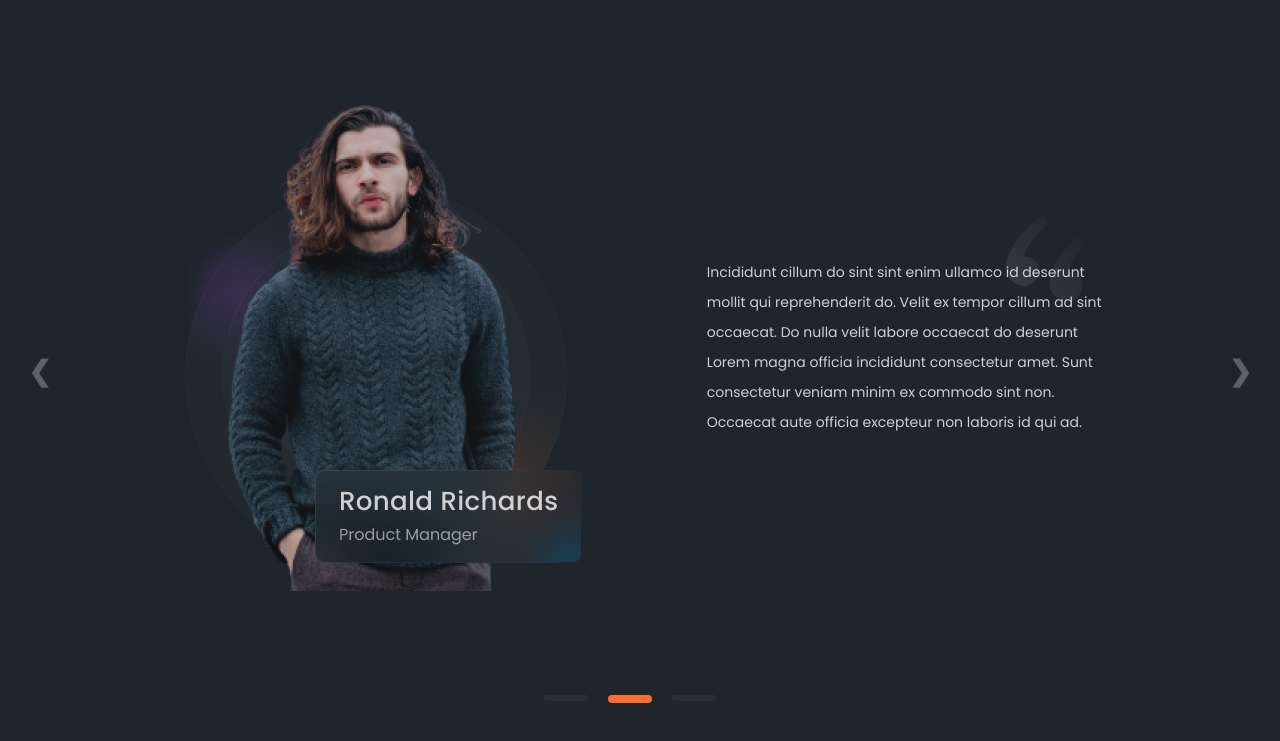
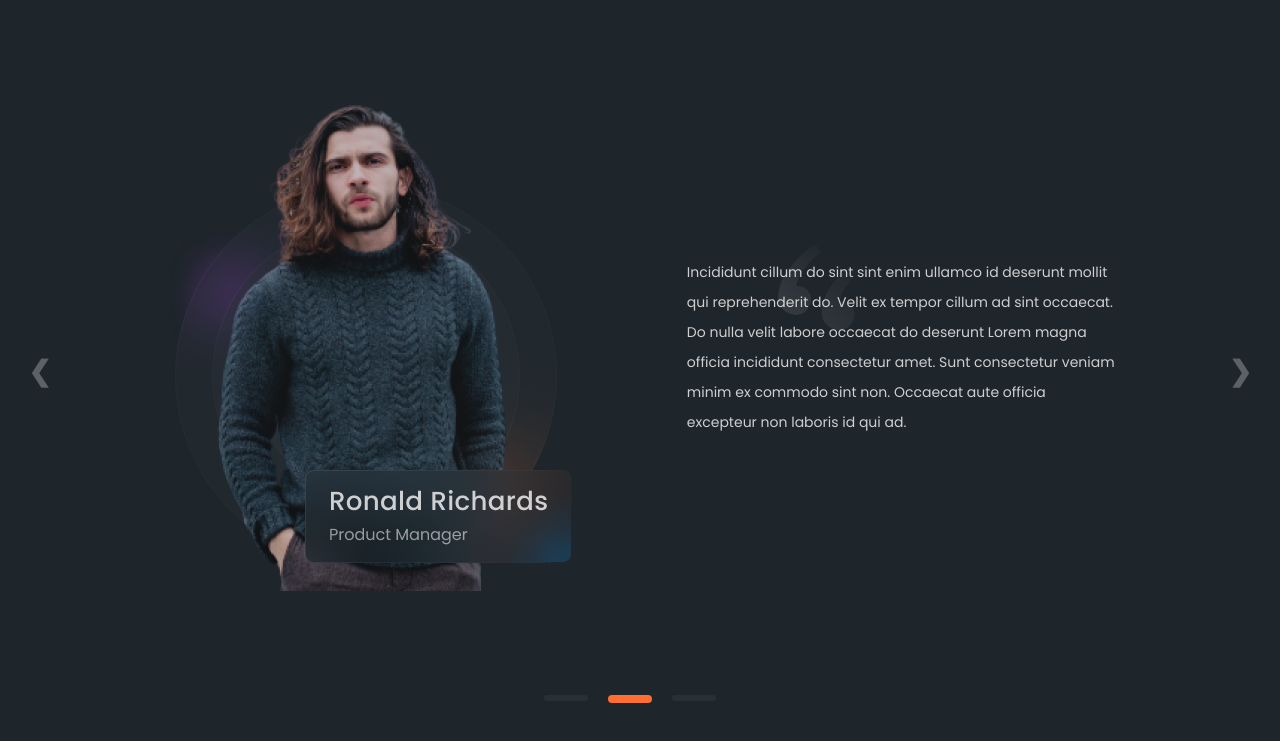
Before and after one commit to Qzmastereo/Antools, a plain HTML site: page index.html in a window 1280 px wide. Shown: the part 3545-4286 px from the top of the page. Drawn offline with Linux system fonts and the light colour scheme.

Commit message:
add bracets

```diff
--- a/style.css
+++ b/style.css
@@ -23,6 +23,11 @@ body {
     font-family: "Poppins" ;
     font-weight: 500;
     src: url(font/Poppins-Medium.ttf);
+}
+@font-face{
+    font-family: "Poppins" ;
+    font-weight: 600;
+    src: url(font/Poppins-SemiBold.ttf);
 }
 ul {
     list-style: none;
@@ -377,12 +382,14 @@ margin-bottom: 70px;
     line-height: 30px;
     letter-spacing: 1.5%;
     color: #FFFFFFC7;
-    width: 400px;
+    width: 430px;
+
 }
-.about-men{
-    background-image: url(img/bracets.svg);
-    background-repeat: no-repeat;
-    background-position: 1000px 110px;
+.about-text::before{
+    content: url(img/bracets.svg);
+    position: absolute;
+    left: 772px;
+    bottom: -3090px;
 }
 .pagination{
     display: flex;
```
